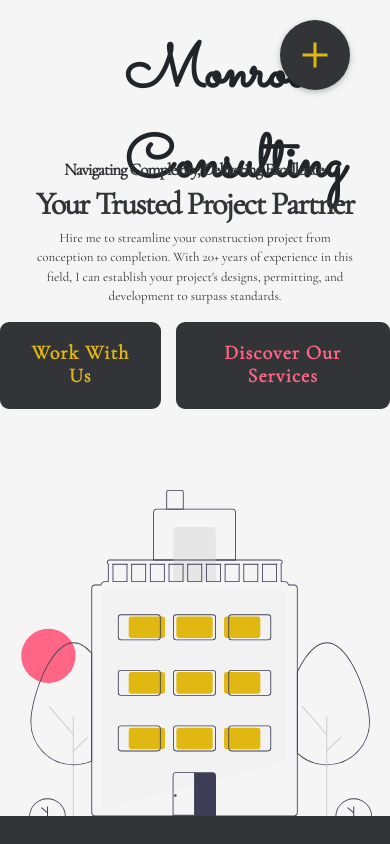
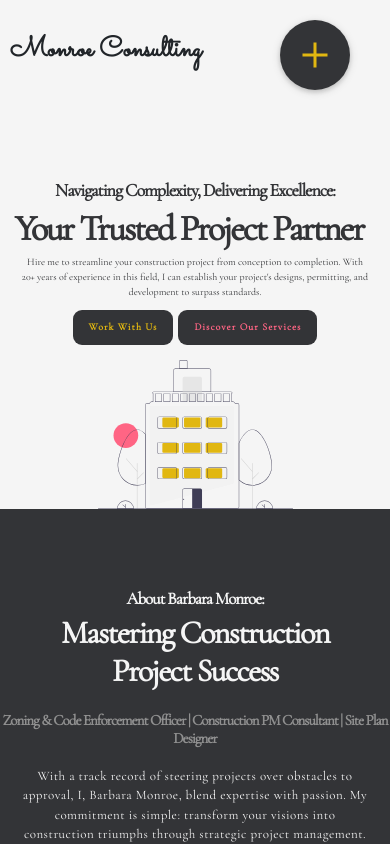
Before and after one commit to Caleb-Rogers/bmonroe-consulting, a Next.js app: page / in a window 390 px wide. Shown: the top 844 px of the page. Built offline with nearby package versions, Linux system fonts and the light colour scheme.

Commit message:
Hero & Nav Responsiveness

```diff
--- a/src/components/AboutSection/AboutSection.css
+++ b/src/components/AboutSection/AboutSection.css
@@ -149,6 +149,8 @@ body {
   margin-top: 2rem;
   margin-bottom: 2rem;
   border-radius: 50%;
+  box-shadow: 0 16px 30px 0 rgba(0, 0, 0, 0.16),
+    0 22px 35px 0 rgba(0, 0, 0, 0.12);
 }
 
 /* RESPONSIVENESS */
--- a/src/components/Hero/Hero.css
+++ b/src/components/Hero/Hero.css
@@ -22,7 +22,7 @@ body {
   display: grid;
   grid-template-columns: 2fr 1fr;
   max-width: 2080px;
-  padding: 16rem 0 0 16rem;
+  padding: 16rem 0 0 14rem;
 }
 
 /* LEFT PAGE */
@@ -35,7 +35,6 @@ body {
   z-index: 2;
   margin-bottom: 12%;
   font-family: "Playfair Display", serif;
-  line-height: 1.18;
   color: #333437;
   opacity: 1;
 }
@@ -54,7 +53,8 @@ body {
 .hero-heading {
   font-size: 8rem;
   font-weight: 800;
-  letter-spacing: -1.5px;
+  letter-spacing: -2px;
+  margin-left: -12px;
 }
 
 .hero-description {
@@ -66,7 +66,7 @@ body {
 
 .hero-btns {
   display: inline-flex;
-  gap: 5px;
+  gap: 20px;
 }
 
 .hero-btn:link,
@@ -180,87 +180,116 @@ body {
   width: 160%;
   height: auto;
   display: block;
-  transform: translate(-36%, -4%);
+  transform: translate(-40%, -4%);
 }
 
 /* RESPONSIVENESS */
-
-@media only screen and (max-width: 1675px) {
-  .hero-section {
-    padding-left: 14rem;
-  }
-  .hero-sub-heading {
-    font-size: 2.8rem;
-  }
-  .hero-heading {
-    font-size: 7.4rem;
-  }
-  .hero-description {
-    font-size: 2.2rem;
-    margin-right: 24rem;
-  }
-}
 
 @media only screen and (max-width: 1622px) {
   .hero-section {
     padding-left: 12rem;
   }
   .hero-sub-heading {
+    font-size: 3rem;
+  }
+  .hero-heading {
+    font-size: 7.8rem;
+  }
+  .hero-description {
+    font-size: 2.4rem;
+    margin-right: 22rem;
+  }
+  .hero-img {
+    width: 150%;
+    transform: translate(-38%, -6%);
+  }
+  .hero-btns {
+    gap: 18px;
+  }
+  .hero-btn:link,
+  .hero-btn:visited {
+    font-size: 1.9rem;
+  }
+}
+
+@media only screen and (max-width: 1494px) {
+  .hero-section {
+    padding-left: 10rem;
+  }
+  .hero-sub-heading {
+    font-size: 2.8rem;
+  }
+  .hero-heading {
+    font-size: 7.2rem;
+  }
+  .hero-description {
+    font-size: 2.2rem;
+    margin-right: 16rem;
+  }
+  .hero-img {
+    width: 140%;
+    transform: translate(-32%, -5%);
+  }
+  .hero-btns {
+    gap: 16px;
+  }
+  .hero-btn:link,
+  .hero-btn:visited {
+    padding: 1.8rem 2.8rem;
+  }
+}
+
+@media only screen and (max-width: 1305px) {
+  .hero-section {
+    padding-left: 8rem;
+  }
+  .hero-sub-heading {
     font-size: 2.6rem;
   }
   .hero-heading {
-    font-size: 7rem;
+    font-size: 6.6rem;
   }
   .hero-description {
     font-size: 2rem;
     margin-right: 12rem;
   }
   .hero-img {
-    width: 140%;
-    transform: translate(-28%, -6%);
+    width: 135%;
+    transform: translate(-26%, -4.5%);
+  }
+  .hero-btns {
+    gap: 14px;
+  }
+  .hero-btn:link,
+  .hero-btn:visited {
+    font-size: 1.8rem;
   }
 }
 
-@media only screen and (max-width: 1442px) {
+@media only screen and (max-width: 1142px) {
   .hero-section {
-    padding-left: 10rem;
+    padding-left: 6rem;
   }
   .hero-sub-heading {
     font-size: 2.4rem;
   }
   .hero-heading {
-    font-size: 5.8rem;
-  }
-  .hero-img {
-    width: 140%;
-    transform: translate(-28%, -6%);
-  }
-}
-
-@media only screen and (max-width: 1202px) {
-  .hero-section {
-    padding-left: 8rem;
-  }
-  .hero-heading {
-    font-size: 5.4rem;
-  }
-  .hero-description {
-    font-size: 1.9rem;
-  }
-}
-
-@media only screen and (max-width: 1062px) {
-  .hero-section {
-    padding-left: 6rem;
-  }
-  .hero-sub-heading {
-    font-size: 2.2rem;
-  }
-  .hero-heading {
-    font-size: 5rem;
+    font-size: 6rem;
   }
   .hero-description {
     font-size: 1.8rem;
+    margin-right: 10rem;
+  }
+  .hero-img {
+    width: 130%;
+    transform: translate(-24%, -4%);
+  }
+  .hero-btns {
+    gap: 12px;
+  }
+  .hero-btn:link,
+  .hero-btn:visited {
+    font-size: 1.7rem;
   }
 }
 
@@ -271,7 +300,9 @@ body {
   .hero-section {
     display: flex;
     flex-direction: column;
-    margin: 16rem 0 0;
+    align-items: center;
+    justify-content: center;
+    margin: 18rem 0 0;
     padding: 0;
     height: 100%;
   }
@@ -281,25 +312,33 @@ body {
     margin: 0;
     padding: 0;
   }
+  .hero-sub-heading {
+    font-size: 2.8rem;
+  }
+  .hero-heading {
+    font-size: 6.6rem;
+  }
   .hero-description {
+    font-size: 2rem;
     margin: 0;
-    padding: 0 10rem 2rem;
+    padding: 0 10rem 4rem;
   }
   .hero-img-box {
+    margin: 6rem 0 0;
+    padding: 0;
     text-align: center;
-    align-items: flex-end;
-    align-content: flex-end;
-    justify-content: center;
-    margin: 10rem 0 0;
-    padding: 0;
   }
   .hero-img {
-    width: 60%;
+    width: 50%;
+    max-width: 100%;
     height: auto;
     display: block;
-    align-items: flex-end;
-    align-content: flex-end;
-    transform: translate(34%, 0.3%);
+    margin: 0 auto;
+    transform: translateX(0);
+  }
+  .hero-btn:link,
+  .hero-btn:visited {
+    padding: 1.6rem 2.6rem;
   }
   .primary-btn:link,
   .primary-btn:visited {
@@ -323,66 +362,76 @@ body {
 
 @media only screen and (max-width: 772px) {
   .hero-sub-heading {
-    font-size: 2rem;
+    font-size: 2.4rem;
   }
   .hero-heading {
-    font-size: 4.6rem;
+    font-size: 5.6rem;
   }
   .hero-description {
-    font-size: 1.7rem;
-    padding: 0 7rem 2rem;
+    font-size: 1.6rem;
+    padding: 0 8rem 3rem;
+  }
+  .hero-btns {
+    gap: 10px;
+  }
+  .hero-btn:link,
+  .hero-btn:visited {
+    font-size: 1.6rem;
   }
   .hero-img-box {
-    margin: 8rem 0 0;
-  }
-  .hero-img {
-    width: 75%;
-    transform: translate(19%, 0.3%);
-  }
-  .btn:link,
-  .btn:visited {
-    font-size: 1.6rem;
-    padding: 1.4rem 3rem;
-  }
-  .primary-btn:link,
-  .primary-btn:visited {
-    margin-right: 10px;
+    margin: 5rem 0 0;
   }
 }
 
 @media only screen and (max-width: 626px) {
   .hero-sub-heading {
-    font-size: 1.9rem;
+    font-size: 2.2rem;
   }
   .hero-heading {
-    font-size: 4.2rem;
+    font-size: 4.8rem;
   }
   .hero-description {
-    font-size: 1.6rem;
-    padding: 0 5rem 2rem;
+    font-size: 1.4rem;
+    padding: 0 6rem 2rem;
   }
-  .hero-img {
-    width: 90%;
-    transform: translate(9%, 0.3%);
+  .hero-btns {
+    gap: 8px;
   }
-  .btn:link,
-  .btn:visited {
+  .hero-btn:link,
+  .hero-btn:visited {
     font-size: 1.4rem;
-    padding: 1.2rem 2.8rem;
+    padding: 1.4rem 2.4rem;
   }
-}
-
-@media only screen and (max-width: 575px) {
-  .hero-description {
-    padding: 0 2rem 2rem;
-  }
-  .hero-img {
-    width: 95%;
-    transform: translate(5.5%, 0.3%);
+  .hero-img-box {
+    margin: 3rem 0 0;
   }
 }
 
 @media only screen and (max-width: 508px) {
+  .hero-sub-heading {
+    font-size: 2rem;
+  }
+  .hero-heading {
+    font-size: 4rem;
+  }
+  .hero-description {
+    font-size: 1.2rem;
+    padding: 0 4rem 1.5rem;
+  }
+  .hero-btns {
+    gap: 6px;
+  }
+  .hero-btn:link,
+  .hero-btn:visited {
+    font-size: 1.2rem;
+    padding: 1.2rem 2rem;
+  }
+  .hero-img-box {
+    margin: 2rem 0 0;
+  }
+}
+
+@media only screen and (max-width: 435px) {
   .hero-sub-heading {
     font-size: 1.8rem;
   }
@@ -390,37 +439,19 @@ body {
     font-size: 3.6rem;
   }
   .hero-description {
-    font-size: 1.4rem;
-    padding: 0 4rem 2rem;
+    font-size: 1rem;
+    padding: 0 2rem 1rem;
   }
-  .hero-img {
-    width: 100%;
-    transform: translate(1.5%, 0.3%);
+  .hero-btns {
+    gap: 5px;
   }
-  .btn:link,
-  .btn:visited {
-    padding: 1rem 2.6rem;
+  .hero-btn:link,
+  .hero-btn:visited {
+    font-size: 1rem;
+    padding: 1rem 1.6rem;
   }
-}
-
-@media only screen and (max-width: 435px) {
-  .hero-sub-heading {
-    font-size: 1.7rem;
-  }
-  .hero-heading {
-    font-size: 3.2rem;
-  }
-  .hero-description {
-    font-size: 1.3rem;
-    padding: 0 3rem 1.5rem;
-  }
-  .hero-img {
-    width: 110%;
-    transform: translate(-3%, 0.3%);
-  }
-  .btn:link,
-  .btn:visited {
-    font-size: 1.3rem;
+  .hero-img-box {
+    margin: 1.5rem 0 0;
   }
 }
 
@@ -432,36 +463,51 @@ body {
     font-size: 3rem;
   }
   .hero-description {
-    font-size: 1.2rem;
-    padding: 0 2rem 1.5rem;
+    font-size: 0.9rem;
   }
-  .hero-img {
-    width: 115%;
-    transform: translate(-5%, 0.3%);
+  .hero-btn:link,
+  .hero-btn:visited {
+    font-size: 0.9rem;
+    padding: 1rem 1.4rem;
   }
-  .btn:link,
-  .btn:visited {
-    font-size: 1.2rem;
+  .hero-img-box {
+    margin: 1.25rem 0 0;
   }
 }
 
-@media only screen and (max-width: 345px) {
+@media only screen and (max-width: 310px) {
   .hero-sub-heading {
-    font-size: 1.5rem;
+    font-size: 1.4rem;
   }
   .hero-heading {
-    font-size: 2.7rem;
+    font-size: 2.6rem;
   }
   .hero-description {
-    font-size: 1.1rem;
-    padding: 0 3rem 1.5rem;
+    font-size: 0.8rem;
   }
-  .hero-img {
-    width: 110%;
-    transform: translate(-3%, 0.3%);
+  .hero-btn:link,
+  .hero-btn:visited {
+    font-size: 0.8rem;
+    padding: 0.8rem 1.2rem;
   }
-  .btn:link,
-  .btn:visited {
-    font-size: 1.1rem;
+  .hero-img-box {
+    margin: 1rem 0 0;
   }
 }
+
+@media only screen and (max-width: 260px) {
+  .hero-sub-heading {
+    font-size: 1.2rem;
+  }
+  .hero-heading {
+    font-size: 2.2rem;
+  }
+  .hero-description {
+    font-size: 0.7rem;
+  }
+  .hero-btn:link,
+  .hero-btn:visited {
+    font-size: 0.7rem;
+    padding: 0.6rem 1rem;
+  }
+}
--- a/src/components/Navbar/Navbar.css
+++ b/src/components/Navbar/Navbar.css
@@ -9,11 +9,11 @@ body {
   font-family: "Cormorant Garamond", serif;
 }
 
-.logo {
+.nav-logo {
   font-family: "Sacramento", cursive;
   position: absolute;
   top: 3rem;
-  left: 12.5rem;
+  left: 10.5rem;
   font-size: 6rem;
   font-weight: 900;
   cursor: pointer;
@@ -157,3 +157,82 @@ body {
 .nav-open .hamburger .line2 {
   transform: translateX(-50%) translateY(-50%) rotate(-135deg);
 }
+
+/* RESPONSIVENESS */
+
+@media only screen and (max-width: 1622px) {
+  .nav-logo {
+    left: 8.5rem;
+    font-size: 5.8rem;
+  }
+}
+
+@media only screen and (max-width: 1494px) {
+  .nav-logo {
+    left: 6.5rem;
+    font-size: 5.2rem;
+  }
+}
+
+@media only screen and (max-width: 1305px) {
+  .nav-logo {
+    left: 4.5rem;
+    font-size: 4.8rem;
+  }
+}
+
+@media only screen and (max-width: 1142px) {
+  .nav-logo {
+    left: 2.5rem;
+    font-size: 4.4rem;
+  }
+}
+
+@media only screen and (max-width: 998px) {
+  .nav-logo {
+    left: 1rem;
+    font-size: 4.8rem;
+  }
+}
+
+@media only screen and (max-width: 772px) {
+  .nav-logo {
+    font-size: 4rem;
+  }
+}
+
+@media only screen and (max-width: 626px) {
+  .nav-logo {
+    font-size: 3.6rem;
+  }
+}
+
+@media only screen and (max-width: 508px) {
+  .nav-logo {
+    font-size: 3.2rem;
+  }
+}
+
+@media only screen and (max-width: 435px) {
+  .nav-logo {
+    font-size: 2.8rem;
+  }
+}
+
+@media only screen and (max-width: 372px) {
+  .nav-logo {
+    font-size: 2.6rem;
+  }
+}
+
+@media only screen and (max-width: 310px) {
+  .nav-logo {
+    font-size: 2.2rem;
+  }
+}
+
+@media only screen and (max-width: 260px) {
+  .nav-logo {
+    font-size: 1.8rem;
+  }
+}
--- a/src/components/Navbar/Navbar.js
+++ b/src/components/Navbar/Navbar.js
@@ -43,7 +43,7 @@ const Navbar = () => {
 
   return (
     <header className="header">
-      <div className="logo">Monroe Consulting</div>
+      <div className="nav-logo">Monroe Consulting</div>
       <div className="hamburger-pos">
         <div className="hamburger">
           <div className="line1"></div>
```
